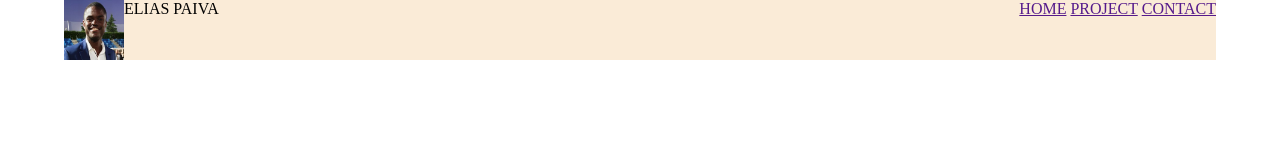
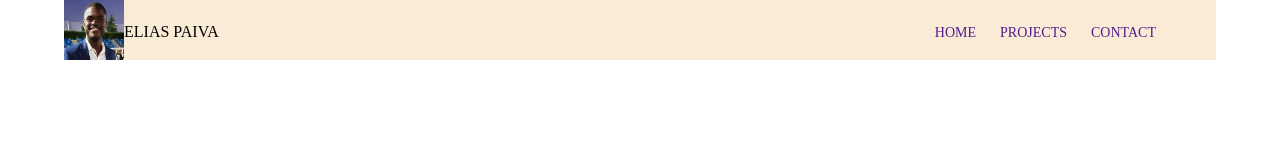
Before and after one commit to elias-paivaSA/portfolio, a plain HTML site: page index.html in a window 1280 px wide. Drawn offline with Linux system fonts and the light colour scheme.

Commit message:
creating menu continuation

```diff
--- a/index.html
+++ b/index.html
@@ -10,13 +10,13 @@
     <div id="container">
         <header id="menu">
             <div id="first-menu">
-                <img src="/portfolio/img/img_elias.jpg" id="img-elias" alt="">
+                <img src="/portfolio/img/img_elias.jpg" id="img-elias" alt="Foto Elias">
                 <p id="menu-name">ELIAS PAIVA</p>
             </div>
             <div id="second-menu">
-                <li>
+                <li id="menu-list">
                     <a href="">HOME</a>
-                    <a href="">PROJECT</a>
+                    <a href="">PROJECTS</a>
                     <a href="">CONTACT</a>
                 </li>
             </div>
--- a/style.css
+++ b/style.css
@@ -25,3 +25,23 @@
   #menu {
     justify-content: space-between;
   }
+
+  #menu-list {
+    padding-right: 50px;
+    padding-top: 23px;
+  }
+
+  a {
+    text-decoration: none;
+    font-size: 14px;
+    padding: 10px;
+  }
+
+  #img-elias {
+    /* padding: 20px 10px 15px 20px; */
+    border-radius: 0px;
+  }
+
+  #menu-name {
+    padding-top: 23px;
+  }
```
